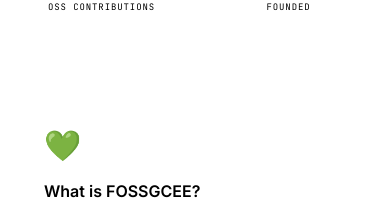
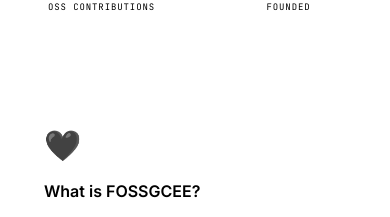
Before and after one commit to fossgcee/foss-gcee-site, a Next.js app: page / in a window 390 px wide. Shown: the part 1620-1837 px from the top of the page. Built offline with nearby package versions, Linux system fonts and the light colour scheme; no server answers; the database is empty.

Commit message:
feat: theme-aware icons in About and mobile sticky button refinements

```diff
--- a/src/components/About.tsx
+++ b/src/components/About.tsx
@@ -14,7 +14,7 @@ const stats = [
 
 const cards = [
   {
-    icon: "💚",
+    icon: "heart",
     title: "What is FOSSGCEE?",
     text: "FOSSGCEE is the official Free and Open Source Software club of Government College of Engineering, Erode — a community of passionate students who believe in open collaboration and transparent technology.",
   },
@@ -90,7 +90,16 @@ export default function About() {
         <div ref={cardsRef} className="grid grid-cols-1 md:grid-cols-3 gap-5">
           {cards.map((c) => (
             <div key={c.title} className="about-card glass-card p-7">
-              <div className="text-3xl mb-4">{c.icon}</div>
+              <div className="text-3xl mb-4">
+                {c.icon === "heart" ? (
+                  <>
+                    <span className="dark:hidden">🖤</span>
+                    <span className="hidden dark:inline">🤍</span>
+                  </>
+                ) : (
+                  c.icon
+                )}
+              </div>
               <h3 className="font-semibold text-base mb-3 text-text">{c.title}</h3>
               <p className="text-sm leading-relaxed text-muted-2">{c.text}</p>
             </div>
--- a/src/components/Community.tsx
+++ b/src/components/Community.tsx
@@ -61,10 +61,10 @@ export default function Community() {
 
   // Featured: manual flag first, then soonest upcoming, then most-recent past
   const upcoming = events.filter(e => !isPast(e)).sort((a, b) => a.startDate.localeCompare(b.startDate));
-  const past     = events.filter(e => isPast(e)).sort((a, b) => b.startDate.localeCompare(a.startDate));
+  const past = events.filter(e => isPast(e)).sort((a, b) => b.startDate.localeCompare(a.startDate));
 
-  const featured  = events.find(e => e.isFeatured) ?? upcoming[0] ?? null;
-  const moreUp    = upcoming.filter(e => e._id !== featured?._id).slice(0, 3);
+  const featured = events.find(e => e.isFeatured) ?? upcoming[0] ?? null;
+  const moreUp = upcoming.filter(e => e._id !== featured?._id).slice(0, 3);
   const recentPast = past.slice(0, 4);
 
   /* ── GSAP animations ───────────────────────────────────────── */
--- a/src/components/RegistrationModal.tsx
+++ b/src/components/RegistrationModal.tsx
@@ -124,7 +124,7 @@ export default function RegistrationModal({ isOpen, onClose, eventTitle, eventSl
                         required
                         type="text"
                         name="name"
-                        placeholder="e.g. VISHNU S"
+                        placeholder="e.g. Linus"
                         className="w-full px-4 py-3 bg-white/5 border border-white/5 rounded-xl font-mono text-xs text-white placeholder:text-white/20 focus:outline-none focus:border-white/20 focus:bg-white/[0.07] transition-all"
                         value={formData.name}
                         onChange={handleChange}
```
